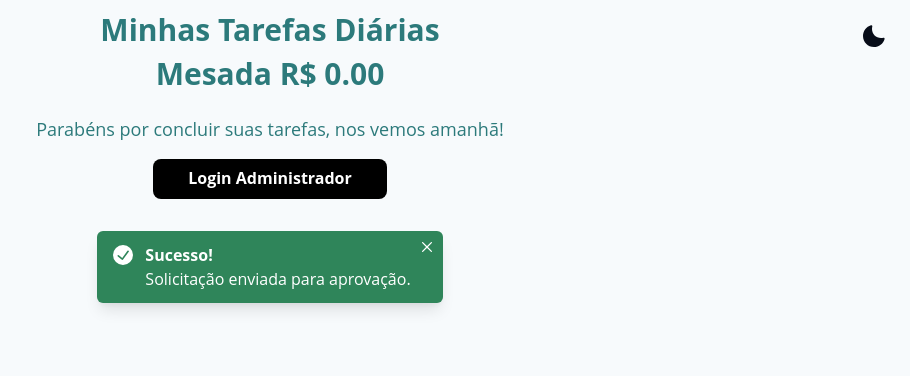
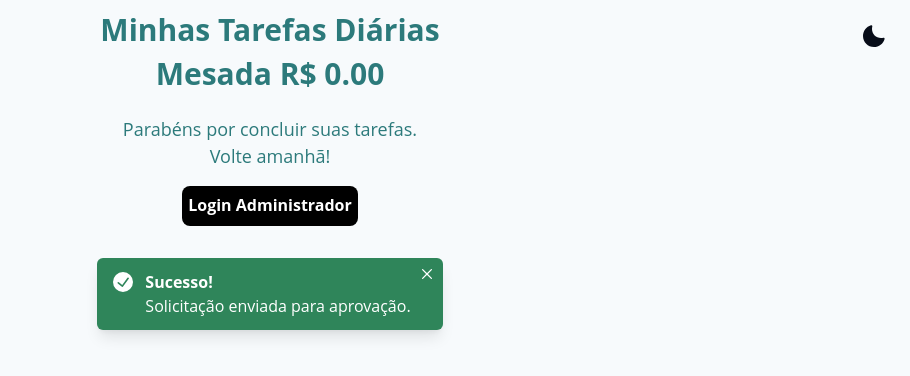
Before and after one commit to anthony-steffen/allowance-app, a React (Vite) app: page /home in a window 1280 px wide. Both pictures are taken after a click on the button "Solicitar Aprovação". Shown: the top 376 px of the page, without its empty margins (370-1280 px from the left). Built offline with nearby package versions, Linux system fonts and the light colour scheme.

Commit message:
💄Style: Improving home styles

```diff
--- a/src/components/AuthAdminModal.jsx
+++ b/src/components/AuthAdminModal.jsx
@@ -48,7 +48,7 @@ const AuthAdminModal = () => {
       <Button
       type='button'
       onClick={onOpen}
-      w={'50%'}
+      w={'60%'}
       >Login Administrador</Button>
       <Modal
         isOpen={isOpen}
@@ -69,6 +69,7 @@ const AuthAdminModal = () => {
             <FormControl my={4} isRequired>
               <FormLabel mb={1}>User</FormLabel>
               <Input
+                variant='flushed'
                 mb={1}
                 type="text"
                 value={user}
@@ -81,8 +82,9 @@ const AuthAdminModal = () => {
               <FormLabel mb={1}>Password</FormLabel>
               <InputGroup size='md'>
               <Input
+              variant='flushed'
               type={show ? 'text' : 'password'}
-              placeholder='Password'
+              placeholder='Digite sua Senha'
               onChange={e => setPassword(e.target.value)}
               />
               <InputRightElement width='4.5rem'>
--- a/src/pages/Home.jsx
+++ b/src/pages/Home.jsx
@@ -39,7 +39,12 @@ const Home = () => {
   const mode = useColorMode();
 
   return (
-    <Flex p={3} maxW="800px" mx="auto" direction="column">
+    <Flex
+    p={3}
+    maxW="800px"
+    mx="auto"
+    direction="column"
+    >
 
       <Heading as="h1" size="lg" mb={2} textAlign="center" color={mode.colorMode === 'dark' ? 'teal.300' : 'teal.600'}>
         Minhas Tarefas Diárias
@@ -50,9 +55,16 @@ const Home = () => {
 
       {/* Exibe a mensagem de conclusão se a aprovação foi solicitada */}
       {sendToApproval.some(record => record.date === today) ? (
-      <Flex p={3} maxW="800px" mx="auto" direction="column" alignItems="center" gap={4}>
+      <Flex
+      p={3}
+      maxW="800px"
+      mx="auto"
+      direction="column"
+      alignItems="center"
+      gap={4}
+      >
         <Text fontSize="lg" color={mode.colorMode === 'dark' ? 'teal.300' : 'teal.600'} textAlign="center">
-          Parabéns por concluir suas tarefas, nos vemos amanhã!
+          Parabéns por concluir suas tarefas. <br></br>Volte amanhã!
         </Text>
 
        <AuthAdminModal />
```
Also changed, not shown: src/pages/AdminDashboard.jsx (+0 -10 lines).
